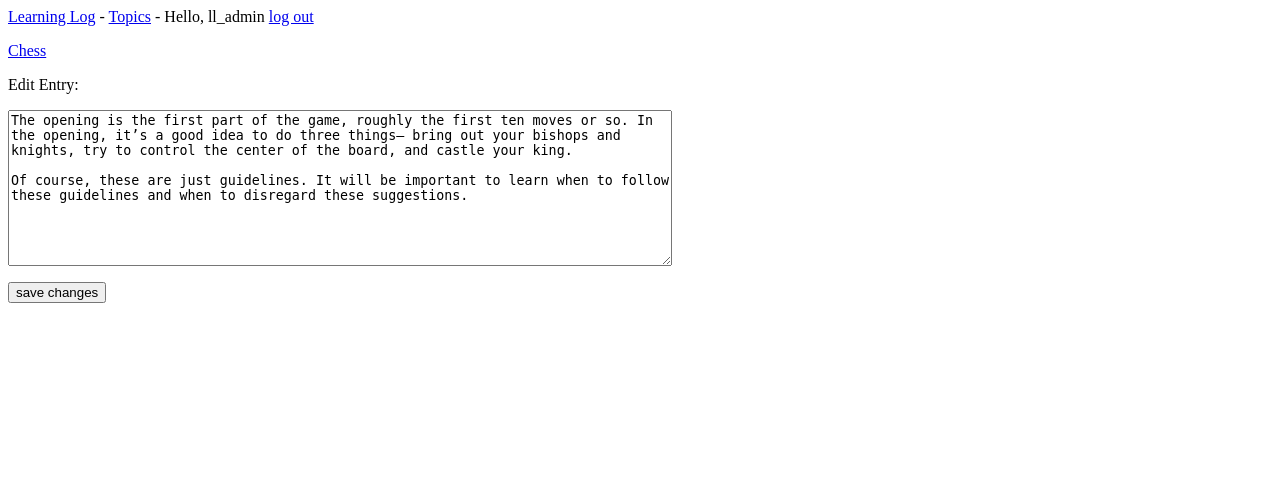
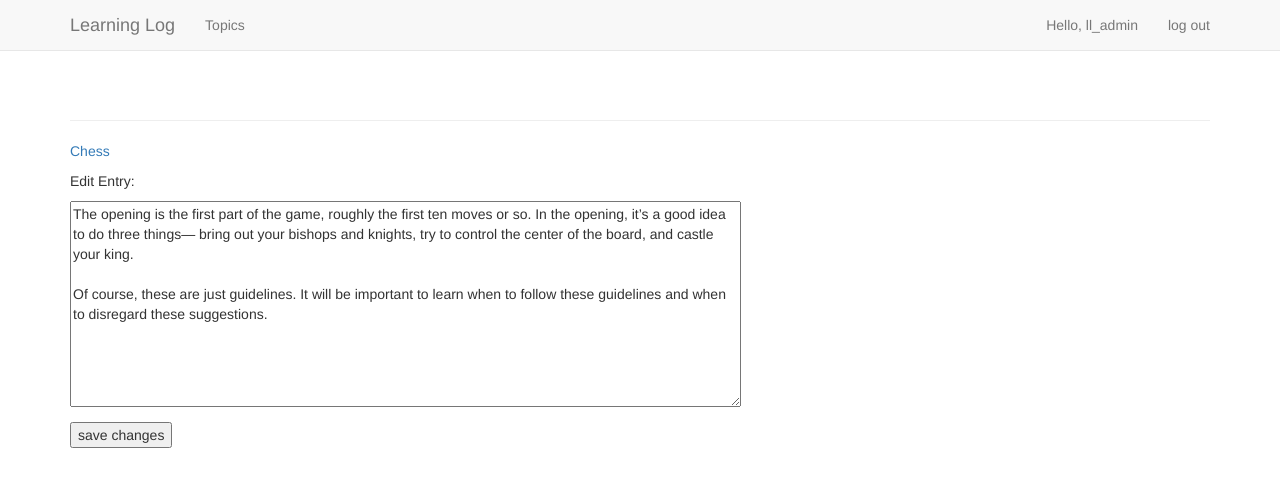
Before and after one commit to andyly25/Python-Practice, a Django app: page /edit_entry/1/ in a window 1280 px wide. Shown: the top 487 px of the page. Run offline with Django 3.2, Linux system fonts and the light colour scheme; a user stored in the database is signed in; data comes from the database, SQL or seed files in the repository; both versions use the stored data as it was after the commit; some libraries are stand-ins or nearby versions.

Commit message:
using bootstrap, modified base.html

```diff
--- a/web_application_project/learning_logs/templates/learning_logs/base.html
+++ b/web_application_project/learning_logs/templates/learning_logs/base.html
@@ -1,35 +1,85 @@
-<!-- base template for the site -->
+{% load bootstrap3 %}
+{# load the collection of template tags available in bs3 #}
 
-<!-- Begin with title with link for every page -->
-<!--
-    First created a paragraph which acts as a link to homepage.
-    Using a template tag bracket % % closing bracket we generate a link; uses code to generate info on page.
+{# declare file as HTML doc #}
+<!DOCTYPE html>
+{# written in english #}
+<html lang="en">
+    {# Head of doc tels browser what it needs to know to display page correctly #}
+    <head>
+        {# utf-8 is Universal Character Set + transformation Format 8bits: char encoding capable encoding all possible characters instead showing ??? #}
+        <meta charset="utf-8">
+        {# depending on which microsoft browsers you are using, for IE8/9 use, for IE11/Edge consider dropping tag #}
+        <meta http-equiv="X-UA-Compatible" content="IE=edge">
+        {# Means that browser will render width of page at width of own screen. Recommended only for responsive websites. #}
+        <meta name="viewport" content="width=device-width, initial scale=1">
 
-    The code below generates a url that matches url pattern defined in urls.py with the name index.
-    learning_logs is the namespace, index is unique named URL
+        {# included a title page you see at tab #}
+        <title>Learning Log</title>
 
-    We now added a link to topics page using URL template.
-    Where Django generates a link matching URL pattern with name 'topics' in learning_logs/urls.py
+        {# use bs3 custom template tags telling DJango include all BS style files #}
+        {% bootstrap_css %}
+        {# enables all interactive behavoirs you might see on page #}
+        {% bootstrap_javascript %}
+    </head>
 
-    adding in a login link to base.html so it appears on every page;
-    we don't want link to display when user already logged in.
- -->
+    <body>
+        {# static navbar #}
+        {# <nav> element that indicates navigation links section of page. Styled according to BS styled rules defined by selectors: navbar, navbar-default, navbar-static-top #}
+        <nav class="navbar navbar-default navbar-static-top">
+            <div class="container">
 
-<p>
-    <a href="{% url 'learning_logs:index' %}">Learning Log</a> -
-    <a href="{% url 'learning_logs:topics' %}">Topics</a> -
-    {# greeting to user already logged in #}
-    {% if user.is_authenticated %}
-        Hello, {{user.username}}
-        <a href="{% url 'users:logout' %}">log out</a>
-    {% else %}
-        <a href="{% url 'users:register' %}">register</a> -
-        {# provide link to login page for those not authenticated #}
-        <a href="{% url 'users:login' %}">log in</a>
-    {% endif %}
-</p>
+                {# define a button that appears if browser window too narror to display while nav bar horizonatllay. When clicked, makes a dropdown list. Collapse reference cause nav bar to collapse when user shrinks browser window or when on mobile device #}
+                {# aria-expanded defines current state of collapsible element to screen readers. False means closed by default. #}
+                {# data-targer: point to id selecter - you can add aditional aria-controls attribute to control element containing id of collapsible element. #}
+                <div class="navbar-header">
+                    <button type="button" class="navbar-toggle
+                     collapsed" data-toggle="collapse" data-target="#navbar"
+                     aria-expanded="false" aria-controls="navbar">
+                    </button>
+                    {# set project name to appear far left of nav bar and link to home page #}
+                    <a class="navbar-brand" href="{% url 'learning_logs:index' %}">Learning Log</a>
+                </div>
 
-<!-- This is a pair of block tags named content.
-This is a placeholder that later a child template can use to define the kind of info that goes within. You can define as many as you like, since you have the option to pick as much as you need.
- -->
-{% block content %}{% endblock content %}
+                {# define set of links that lets user navigate site. Usually a list stat with ul and elements with li #}
+                <div id="navbar" class="navbar-collapse collapse">
+                    <ul class="nav navbar-nav">
+                        {# links are in this format #}
+                        <li><a href="{% url 'learning_logs:topics' %}">Topics</a></li>
+                    </ul>
+
+                    {# second list of nav links, using selector navbar-right. Sets to appear far right side.  #}
+                    <ul class="nav navbar-nav navbar-right">
+                        {% if user.is_authenticated %}
+                            <li><a>Hello, {{user.username}}</a></li>
+                            <li><a href="{% url 'users:logout' %}">log out</a></li>
+                        {% else %}
+                            <li><a href="{% url 'users:register' %}">register</a></li>
+                            <li><a href="{% url 'users:login' %}">log in</a></li>
+
+                        {% endif %}
+
+                    </ul>
+                    {# nav collapse #}
+
+                </div>
+            </div>
+        </nav>
+
+        {# main parts of the page #}
+        {# opening div with class container: this acts as a container we place two elements: header and content #}
+        <div class="container">
+            {# header block contains info tell user what kind of info the page holds and what they can do. #}
+            <div class="page-header">
+                {% block header %}{% endblock header %}
+            </div>
+            <div>
+                {# a separate div with no specific style class #}
+                {% block content %}{% endblock content %}
+            </div>
+        {# /container #}
+        </div>
+
+
+    </body>
+</html>
```
Also changed, not shown: web_application_project/learning_log/settings.py (+9 -0 lines), web_application_project/learning_logs/templates/learning_logs/oldbase.html (added, +35 -0 lines), web_application_project/README.md, web_application_project/db.sqlite3.
